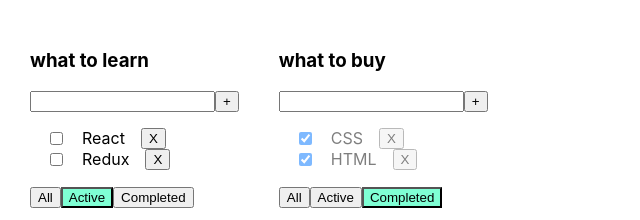
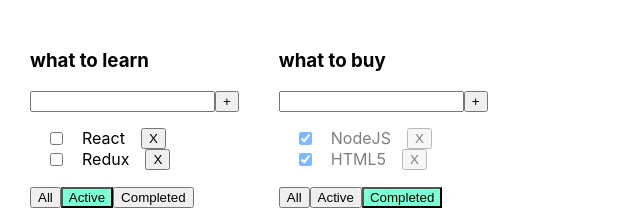
Before and after one commit to alex-yte/todo-list, a React (Create React App) app: page / in a window 1280 px wide. Shown: the top 220 px of the page, without its empty margins (0-640 px from the left). Built offline with nearby package versions, Linux system fonts and the light colour scheme.

Commit message:
several lists

```diff
--- a/src/App.tsx
+++ b/src/App.tsx
@@ -1,6 +1,6 @@
 import { useState } from "react";
 import "./App.css";
-import Todolist, { TaskType } from "./Todolist";
+import Todolist from "./Todolist";
 import { v1 } from "uuid";
 
 export type FilterValuesType = "all" | "completed" | "active";
@@ -11,61 +11,92 @@ export type TodoListType = {
 };
 
 function App() {
-  let [tasks, setTasks] = useState<Array<TaskType>>([
-    { id: v1(), title: "CSS", isDone: true },
-    { id: v1(), title: "HTML", isDone: true },
-    { id: v1(), title: "React", isDone: false },
-    { id: v1(), title: "Redux", isDone: false },
-  ]);
+  // let [tasks, setTasks] = useState<Array<TaskType>>([
+  //   { id: v1(), title: "CSS", isDone: true },
+  //   { id: v1(), title: "HTML", isDone: true },
+  //   { id: v1(), title: "React", isDone: false },
+  //   { id: v1(), title: "Redux", isDone: false },
+  // ]);
 
-  let [tasks2, setTasks2] = useState<Array<TaskType>>([
-    { id: v1(), title: "NodeJS", isDone: true },
-    { id: v1(), title: "HTML5", isDone: true },
-    { id: v1(), title: "ReactJS", isDone: false },
-    { id: v1(), title: "Yarn", isDone: false },
-  ]);
+  // let [tasks2, setTasks2] = useState<Array<TaskType>>([
+  //   { id: v1(), title: "NodeJS", isDone: true },
+  //   { id: v1(), title: "HTML5", isDone: true },
+  //   { id: v1(), title: "ReactJS", isDone: false },
+  //   { id: v1(), title: "Yarn", isDone: false },
+  // ]);
 
-  function removeTask(id: string) {
+  function removeTask(id: string, todolistId: string) {
+    let tasks = tasksObj[todolistId];
     let filteredTasks = tasks.filter((t) => {
       return t.id !== id;
     });
-    setTasks(filteredTasks);
+    tasksObj[todolistId] = filteredTasks;
+    setTasks({ ...tasksObj });
   }
 
-  function changeStasus(taskId: string, isDone: boolean) {
+  function changeStasus(taskId: string, isDone: boolean, todolistId: string) {
+    let tasks = tasksObj[todolistId];
+
     let task = tasks.find((t) => t.id === taskId);
     if (task) {
       task.isDone = isDone;
+      setTasks({ ...tasksObj });
     }
-    let copy = [...tasks];
-    setTasks(copy);
   }
 
-  function addTask(title: string) {
+  function addTask(title: string, todolistId: string) {
     let newTask = { id: v1(), title: title, isDone: false };
+    let tasks = tasksObj[todolistId];
     let newTasks = [newTask, ...tasks];
-    setTasks(newTasks);
+    tasksObj[todolistId] = newTasks;
+    setTasks({ ...tasksObj });
   }
 
   function changeFilter(value: FilterValuesType, todolistId: string) {
-    // setFilter(value);
+    let todolist = todolists.find((tl) => tl.id === todolistId);
+    if (todolist) {
+      todolist.filter = value;
+      setToodoList([...todolists]);
+    }
   }
 
-  let [todoList, setToodoList] = useState<Array<TodoListType>>([
-    { id: v1(), title: "what to learn", filter: "active" },
-    { id: v1(), title: "what to buy", filter: "completed" },
+  let todolistId1 = v1();
+  let todolistId2 = v1();
+
+  let [todolists, setToodoList] = useState<Array<TodoListType>>([
+    { id: todolistId1, title: "what to learn", filter: "active" },
+    { id: todolistId2, title: "what to buy", filter: "completed" },
   ]);
+
+  let [tasksObj, setTasks] = useState({
+    [todolistId1]: [
+      { id: v1(), title: "CSS", isDone: true },
+      { id: v1(), title: "HTML", isDone: true },
+      { id: v1(), title: "React", isDone: false },
+      { id: v1(), title: "Redux", isDone: false },
+    ],
+    [todolistId2]: [
+      { id: v1(), title: "NodeJS", isDone: true },
+      { id: v1(), title: "HTML5", isDone: true },
+      { id: v1(), title: "ReactJS", isDone: false },
+      { id: v1(), title: "Yarn", isDone: false },
+    ],
+  });
 
   return (
     <div>
       <div className="App">
-        {todoList.map((tl) => {
-          let tasksForTodoList = tasks;
+        {todolists.map((tl) => {
+          let tasksForTodoList = tasksObj[tl.id];
           if (tl.filter === "completed") {
-            tasksForTodoList = tasks.filter((t) => t.isDone === true);
+            tasksForTodoList = tasksForTodoList.filter(
+              (t) => t.isDone === true
+            );
           }
           if (tl.filter === "active") {
-            tasksForTodoList = tasks.filter((t) => t.isDone === false);
+            tasksForTodoList = tasksForTodoList.filter(
+              (t) => t.isDone === false
+            );
           }
 
           return (
--- a/src/Todolist.tsx
+++ b/src/Todolist.tsx
@@ -11,10 +11,14 @@ type PropsType = {
   id: string;
   title: string;
   tasks: Array<TaskType>;
-  removeTasks: (id: string) => void;
+  removeTasks: (id: string, todolistId: string) => void;
   changeFilter: (value: FilterValuesType, todolistId: string) => void;
-  addTask: (title: string) => void;
-  changeTaskStatus: (taskId: string, isDone: boolean) => void;
+  addTask: (title: string, todolistId: string) => void;
+  changeTaskStatus: (
+    taskId: string,
+    isDone: boolean,
+    todolistId: string
+  ) => void;
   filter: FilterValuesType;
 };
 
@@ -29,7 +33,7 @@ function Todolist(props: PropsType) {
     setError(null);
     if (e.charCode === 13) {
       if (newTaskTitle.trim() !== "") {
-        props.addTask(newTaskTitle);
+        props.addTask(newTaskTitle, props.id);
         setNewTaskTitle("");
       } else {
         setError("Title is required");
@@ -41,7 +45,7 @@ function Todolist(props: PropsType) {
       setError("Title is required");
       return;
     }
-    props.addTask(newTaskTitle.trim());
+    props.addTask(newTaskTitle.trim(), props.id);
     setNewTaskTitle("");
   };
   const onAllClickHandler = () => props.changeFilter("all", props.id);
@@ -66,10 +70,10 @@ function Todolist(props: PropsType) {
       <ul className="list">
         {props.tasks.map((t) => {
           const onRemoveHandler = () => {
-            props.removeTasks(t.id);
+            props.removeTasks(t.id, props.id);
           };
           const onChangeHandlerCheck = (e: ChangeEvent<HTMLInputElement>) => {
-            props.changeTaskStatus(t.id, e.currentTarget.checked);
+            props.changeTaskStatus(t.id, e.currentTarget.checked, props.id);
           };
 
           return (
```
